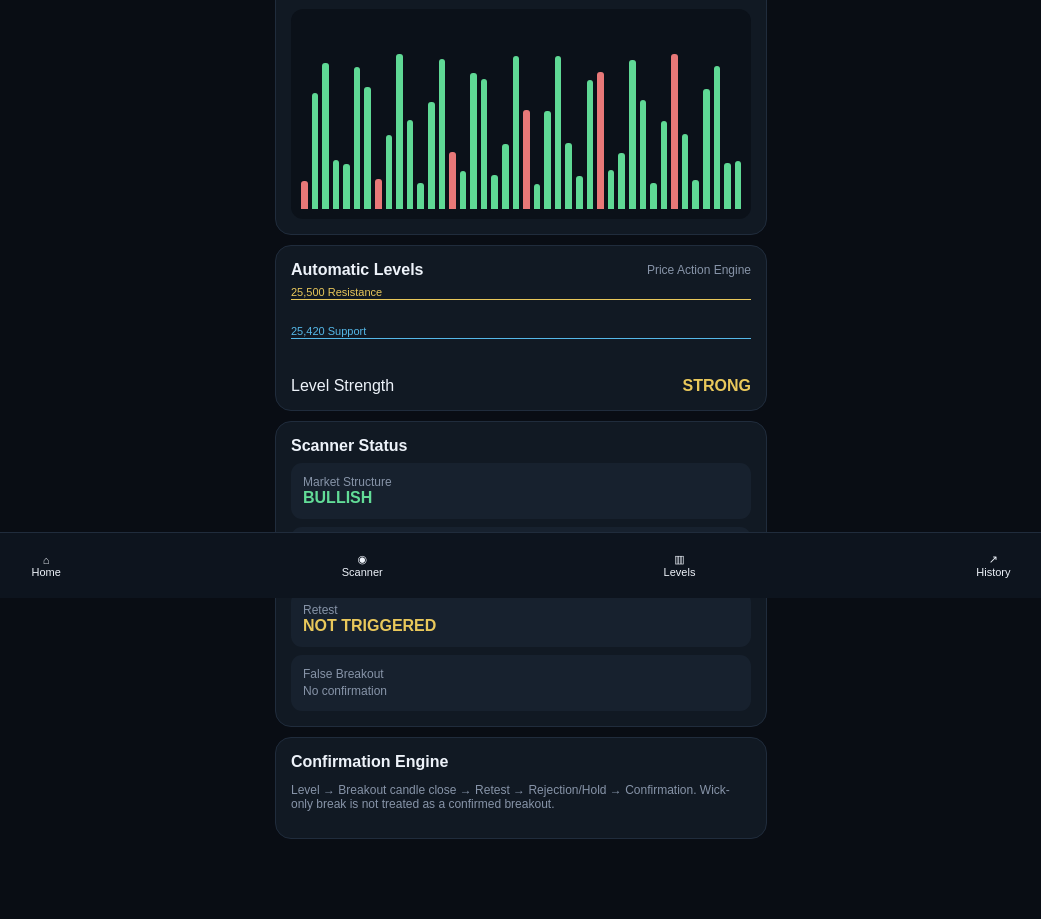
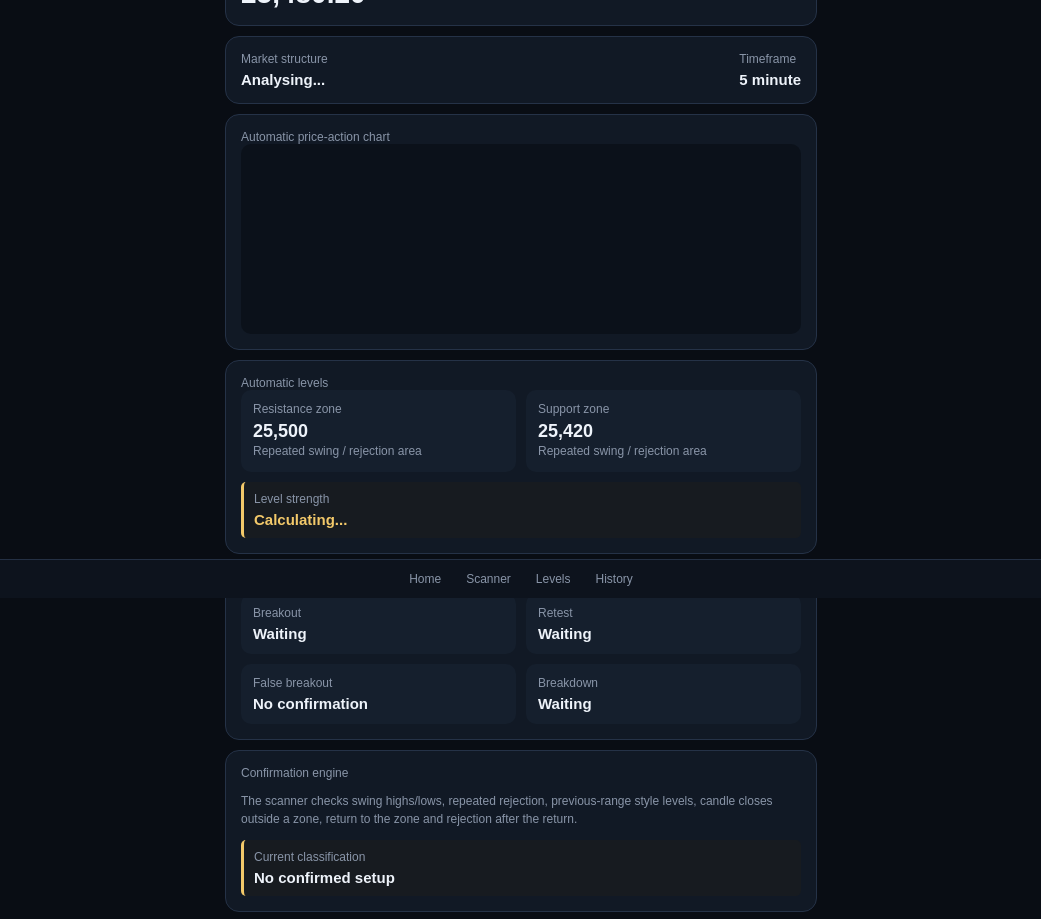
Before and after one commit to arpitmodi9981-collab/arpit-market-scanner, a plain HTML site: page index.html in a window 1280 px wide. Shown: the part 202-1121 px from the top of the page, without its empty margins (119-1160 px from the left). Drawn offline with Linux system fonts and the light colour scheme.

Commit message:
Update index.htmlarpit

```diff
--- a/index.html
+++ b/index.html
@@ -8,192 +8,232 @@
 
 <style>
 *{box-sizing:border-box}
-body{margin:0;background:#090d14;color:#eef3fa;font-family:Arial,sans-serif}
-.app{max-width:520px;margin:auto;padding-bottom:80px}
-header{padding:20px 16px 10px;display:flex;justify-content:space-between}
-h1{font-size:21px;margin:0}
-.sub{color:#8995a8;font-size:12px;margin-top:4px}
-.live{background:#13291e;color:#61dc96;padding:7px 10px;border-radius:20px;font-size:11px}
-.card{margin:10px 14px;padding:15px;background:#111923;border:1px solid #202c3c;border-radius:16px}
-.row{display:flex;align-items:center;justify-content:space-between;gap:8px}
-select,button{background:#182230;color:#eef3fa;border:1px solid #2a394d;border-radius:10px;padding:10px}
+body{
+  margin:0;background:#090d14;color:#eef3fa;
+  font-family:Arial,sans-serif
+}
+.app{max-width:620px;margin:auto;padding-bottom:90px}
+header{padding:18px 16px 10px}
+h1{font-size:22px;margin:0}
+.sub{color:#8995a8;font-size:12px;margin-top:5px}
+.controls{display:flex;gap:8px;padding:10px 14px}
+select,button{
+  background:#182230;color:#eef3fa;border:1px solid #2b394b;
+  border-radius:10px;padding:11px;font-size:14px
+}
 button.active{background:#35455c}
-.price{font-size:30px;font-weight:bold;margin-top:14px}
-.muted{color:#8794a8;font-size:12px}
-.chart{height:210px;margin-top:12px;background:#0b1119;border-radius:12px;display:flex;align-items:flex-end;gap:4px;padding:10px}
-.bar{width:7px;background:#5fd995;border-radius:3px 3px 0 0}
-.red{background:#e87878}
-.level{margin:20px 0;border-top:1px solid #e9c85b;position:relative}
-.level span{position:relative;top:-18px;font-size:11px;color:#e9c85b}
-.support{border-color:#55b8e8}
-.support span{color:#55b8e8}
-.signal{background:#17212e;padding:12px;border-radius:11px;margin-top:8px}
-.green{color:#62dc97}.yellow{color:#e9c85b}
-nav{position:fixed;bottom:0;left:0;right:0;background:#0d141e;border-top:1px solid #202c3c;display:flex;justify-content:space-around;padding:10px}
-nav button{background:none;border:0;font-size:11px}
+.card{
+  margin:10px 14px;padding:15px;background:#111925;
+  border:1px solid #253247;border-radius:14px
+}
+.row{display:flex;justify-content:space-between;gap:10px;align-items:center}
+.label{color:#8995a8;font-size:12px}
+.price{font-size:28px;font-weight:bold;margin-top:5px}
+.badge{
+  display:inline-block;padding:5px 8px;border-radius:8px;
+  font-size:11px;background:#302a18;color:#f3c96a
+}
+.grid{display:grid;grid-template-columns:1fr 1fr;gap:10px}
+.level{
+  padding:12px;border-radius:10px;background:#151f2d
+}
+.level strong{display:block;font-size:18px;margin-top:5px}
+.status{font-size:15px;font-weight:bold;margin-top:5px}
+.green{color:#61dc96}.red{color:#ff7070}.yellow{color:#f3c96a}
+.small{font-size:12px;color:#8995a8;line-height:1.5}
+.chart{
+  height:190px;display:flex;align-items:flex-end;gap:5px;
+  padding:12px;background:#0b111a;border-radius:10px;
+  overflow:hidden
+}
+.bar{width:8px;border-radius:3px 3px 0 0;min-height:12px}
+.up{background:#61dc96}.down{background:#ff7070}
+.zone{
+  margin-top:10px;padding:10px;border-left:3px solid #f3c96a;
+  background:#171b20;border-radius:5px
+}
+.nav{
+  position:fixed;bottom:0;left:0;right:0;background:#0d131d;
+  border-top:1px solid #243044;display:flex;justify-content:center;
+  gap:25px;padding:12px
+}
+.nav span{font-size:12px;color:#8995a8}
+.note{font-size:11px;color:#758196;line-height:1.5}
 </style>
 </head>
 
 <body>
-
 <div class="app">
 
 <header>
-<div>
   <h1>Arpit Market Scanner</h1>
-<div class="sub">Automatic Price Action Scanner</div>
-</div>
-<div class="live">● DEMO</div>
+  <div class="sub">Price-action analysis • Demo engine</div>
 </header>
 
-<div class="card">
-
-<div class="row">
-<select id="symbol">
+<div class="controls">
+  <select id="instrument">
     <option>NIFTY</option>
     <option>BANKNIFTY</option>
     <option>MCX CRUDE OIL</option>
   </select>
+  <button id="m5" class="active">5m</button>
+  <button id="m15">15m</button>
+</div>
 
+<div class="card">
+  <div class="row">
     <div>
-<button class="active" onclick="changeTF(5,this)">5m</button>
-<button onclick="changeTF(15,this)">15m</button>
+      <div class="label">Current price</div>
+      <div class="price" id="price">25,480.20</div>
+    </div>
+    <span class="badge">DEMO DATA</span>
   </div>
 </div>
 
-<div class="price" id="price">25,480.20</div>
-<div class="muted">Live connection: pending</div>
-
-<div class="chart" id="chart"></div>
-
+<div class="card">
+  <div class="row">
+    <div>
+      <div class="label">Market structure</div>
+      <div class="status" id="structure">Analysing...</div>
+    </div>
+    <div>
+      <div class="label">Timeframe</div>
+      <div class="status" id="tf">5 minute</div>
+    </div>
+  </div>
 </div>
 
 <div class="card">
+  <div class="label">Automatic price-action chart</div>
+  <div class="chart" id="chart"></div>
+</div>
 
-<div class="row">
-<b>Automatic Levels</b>
-<span class="muted">Price Action Engine</span>
+<div class="card">
+  <div class="label">Automatic levels</div>
+
+  <div class="grid">
+    <div class="level">
+      <div class="label">Resistance zone</div>
+      <strong id="resistance">25,500</strong>
+      <div class="small">Repeated swing / rejection area</div>
     </div>
 
     <div class="level">
-<span>25,500 Resistance</span>
+      <div class="label">Support zone</div>
+      <strong id="support">25,420</strong>
+      <div class="small">Repeated swing / rejection area</div>
+    </div>
   </div>
 
-<div class="level support">
-<span>25,420 Support</span>
+  <div class="zone">
+    <div class="label">Level strength</div>
+    <div class="status yellow" id="strength">Calculating...</div>
+  </div>
 </div>
 
-<div class="row">
-<span>Level Strength</span>
-<b class="yellow">STRONG</b>
+<div class="card">
+  <div class="label">Setup analysis</div>
+
+  <div class="grid">
+    <div class="level">
+      <div class="label">Breakout</div>
+      <div class="status" id="breakout">Waiting</div>
+    </div>
+
+    <div class="level">
+      <div class="label">Retest</div>
+      <div class="status" id="retest">Waiting</div>
+    </div>
+
+    <div class="level">
+      <div class="label">False breakout</div>
+      <div class="status" id="falseBreak">No confirmation</div>
+    </div>
+
+    <div class="level">
+      <div class="label">Breakdown</div>
+      <div class="status" id="breakdown">Waiting</div>
+    </div>
+  </div>
+</div>
+
+<div class="card">
+  <div class="label">Confirmation engine</div>
+  <p class="small">
+    The scanner checks swing highs/lows, repeated rejection,
+    previous-range style levels, candle closes outside a zone,
+    return to the zone and rejection after the return.
+  </p>
+
+  <div class="zone">
+    <div class="label">Current classification</div>
+    <div class="status" id="classification">No confirmed setup</div>
+  </div>
+</div>
+
+<div class="card">
+  <div class="label">Important</div>
+  <p class="note">
+    This version is an educational demo engine. It does not receive
+    live exchange prices and does not place trades. A future live
+    provider connection must supply authorised market data before
+    the analysis can operate on real-time candles.
+  </p>
 </div>
 
 </div>
 
-<div class="card">
-
-<b>Scanner Status</b>
-
-<div class="signal">
-<div class="muted">Market Structure</div>
-<b class="green">BULLISH</b>
+<div class="nav">
+  <span>Home</span>
+  <span>Scanner</span>
+  <span>Levels</span>
+  <span>History</span>
 </div>
 
-<div class="signal">
-<div class="muted">Breakout</div>
-<b class="yellow">WAITING FOR CLOSE</b>
-</div>
+<script>
+const state={
+  instrument:"NIFTY",
+  timeframe:5,
+  price:25480.2
+};
 
-<div class="signal">
-<div class="muted">Retest</div>
-<b class="yellow">NOT TRIGGERED</b>
-</div>
+function makeCandles(){
+  const candles=[];
+  let p=state.price-45;
 
-<div class="signal">
-<div class="muted">False Breakout</div>
-<span class="muted">No confirmation</span>
-</div>
+  for(let i=0;i<42;i++){
+    const wave=Math.sin(i*0.65)*10;
+    const drift=i*1.1;
+    const open=p;
+    const close=p+(Math.sin(i*1.37)*5)+wave*0.12+drift*0.02;
+    const high=Math.max(open,close)+5+Math.abs(Math.sin(i))*4;
+    const low=Math.min(open,close)-5-Math.abs(Math.cos(i))*4;
 
-</div>
-
-<div class="card">
-
-<b>Confirmation Engine</b>
-
-<p class="muted">
-Level → Breakout candle close → Retest → Rejection/Hold → Confirmation.
-Wick-only break is not treated as a confirmed breakout.
-</p>
-
-</div>
-
-</div>
-
-<nav>
-<button>⌂<br>Home</button>
-<button>◉<br>Scanner</button>
-<button>▥<br>Levels</button>
-<button>↗<br>History</button>
-</nav>
-
-<script>
-
-let timeframe=5;
-
-function changeTF(tf,btn){
-
-timeframe=tf;
-
-document.querySelectorAll(".active")
-.forEach(x=>x.classList.remove("active"));
-
-btn.classList.add("active");
-
-drawChart();
-
+    candles.push({open,high,low,close});
+    p=close;
+  }
+  return candles;
 }
 
-function drawChart(){
-
-let chart=document.getElementById("chart");
-
-chart.innerHTML="";
-
-for(let i=0;i<42;i++){
-
-let bar=document.createElement("div");
-
-bar.className="bar";
-
-if(i%7===0)
-bar.classList.add("red");
-
-let height=
-(Math.sin(i*1.7+timeframe)*0.5+0.5)*130+25;
-
-bar.style.height=height+"px";
-
-chart.appendChild(bar);
-
+function average(arr){
+  if(!arr.length)return 0;
+  return arr.reduce((a,b)=>a+b,0)/arr.length;
 }
 
-}
+function analyse(candles){
+  const highs=candles.map(c=>c.high);
+  const lows=candles.map(c=>c.low);
 
-drawChart();
+  const recentHigh=Math.max(...highs.slice(-20));
+  const recentLow=Math.min(...lows.slice(-20));
 
-setInterval(function(){
+  const last=candles[candles.length-1];
+  const previous=candles[candles.length-2];
 
-let price=25480.20+(Math.random()-0.5)*8;
+  const resistance=Math.round(recentHigh/10)*10;
+  const support=Math.round(recentLow/10)*10;
 
-document.getElementById("price").innerText=
-price.toLocaleString("en-IN",{
-minimumFractionDigits:2,
-maximumFractionDigits:2
-});
+  const body=Math.abs(last.close-last.open);
+  const range=last.high-last.low;
 
-},1800);
-
-</script>
-
-</body>
-</html>
+  const bullish
```
Lines whose indentation alone changed are shown as unchanged.
